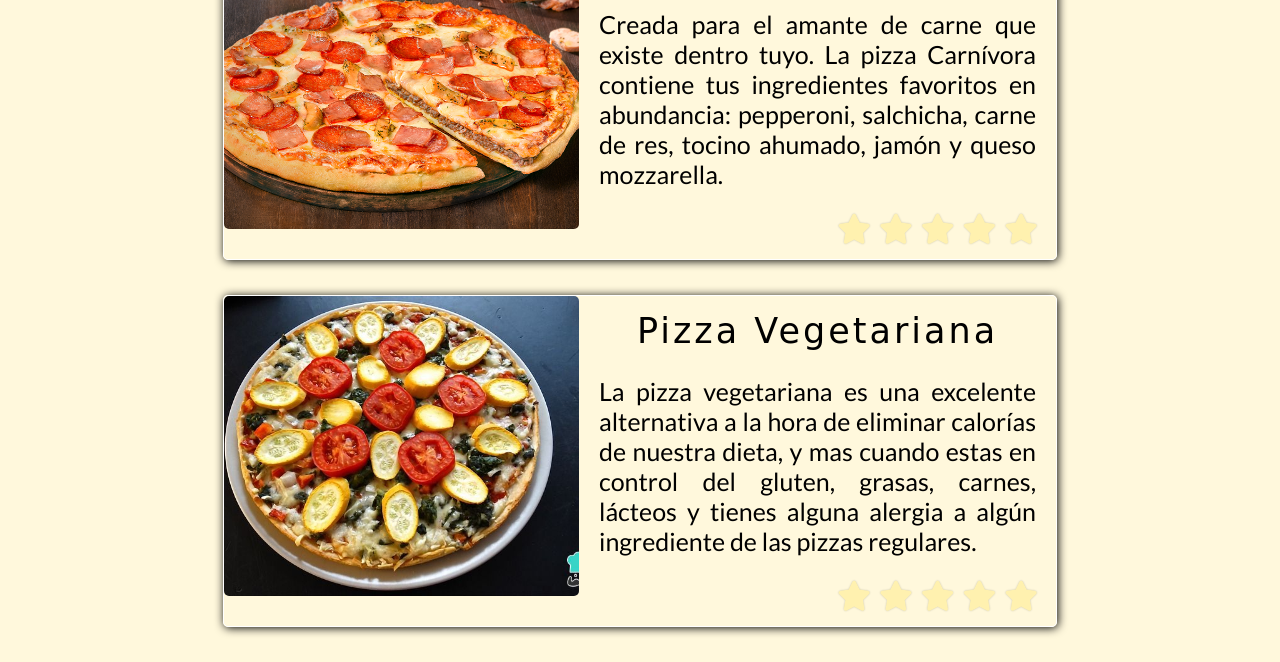
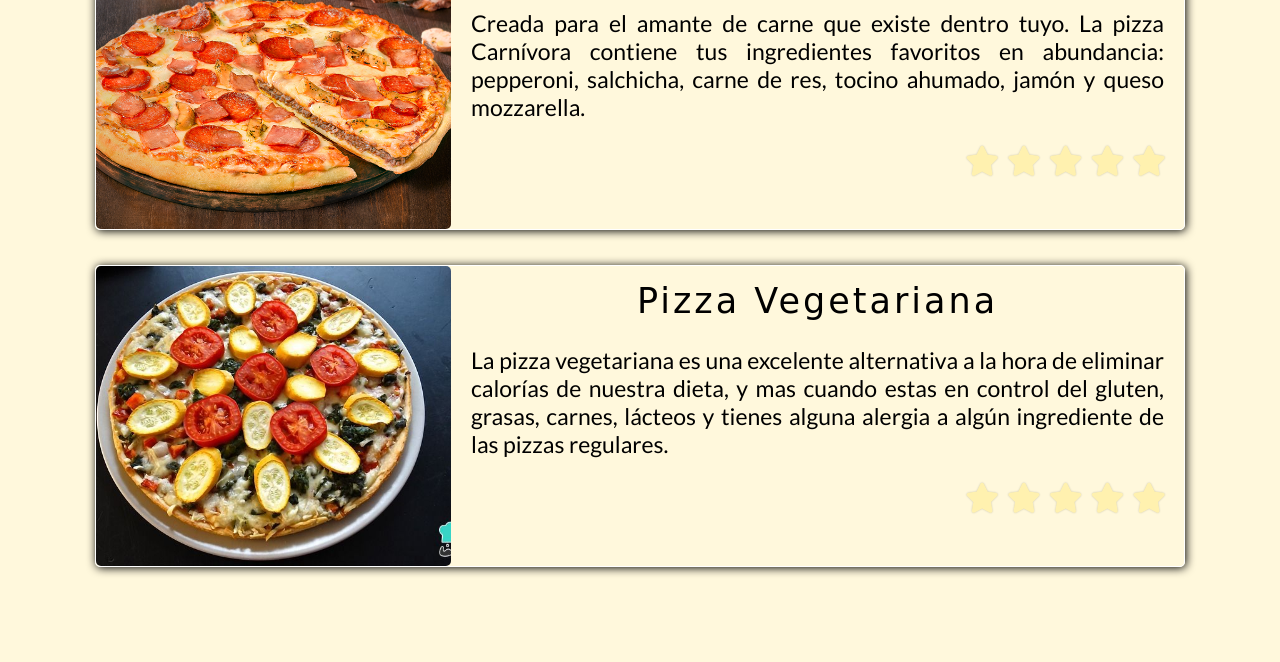
Before and after one commit to NuFrog/respizzeria, a plain HTML site: page index.html in a window 1280 px wide. Shown: the part 696-1358 px from the top of the page. After the commit the page ends 1298 px from the top, so only its background shows below. Drawn offline with Linux system fonts and the light colour scheme; a web font is replaced by a local one.

Commit message:
correccion ancho pantalla grande

```diff
--- a/styles.css
+++ b/styles.css
@@ -72,7 +72,7 @@ h2 {
   margin-top: 0px;
 }
 .cards {
-  width: 65%;
+  width: 85%;
   margin: 35px auto;
   display: flex;
   /* border: 1px solid grey; */
@@ -100,7 +100,7 @@ h2 {
   margin-top: 15px;
 }
 p {
-  font-size: 25px;
+  font-size: 23px;
   font-family: "Lato", sans-serif;
   padding: 20px;
   margin: 5px 0px;
```
